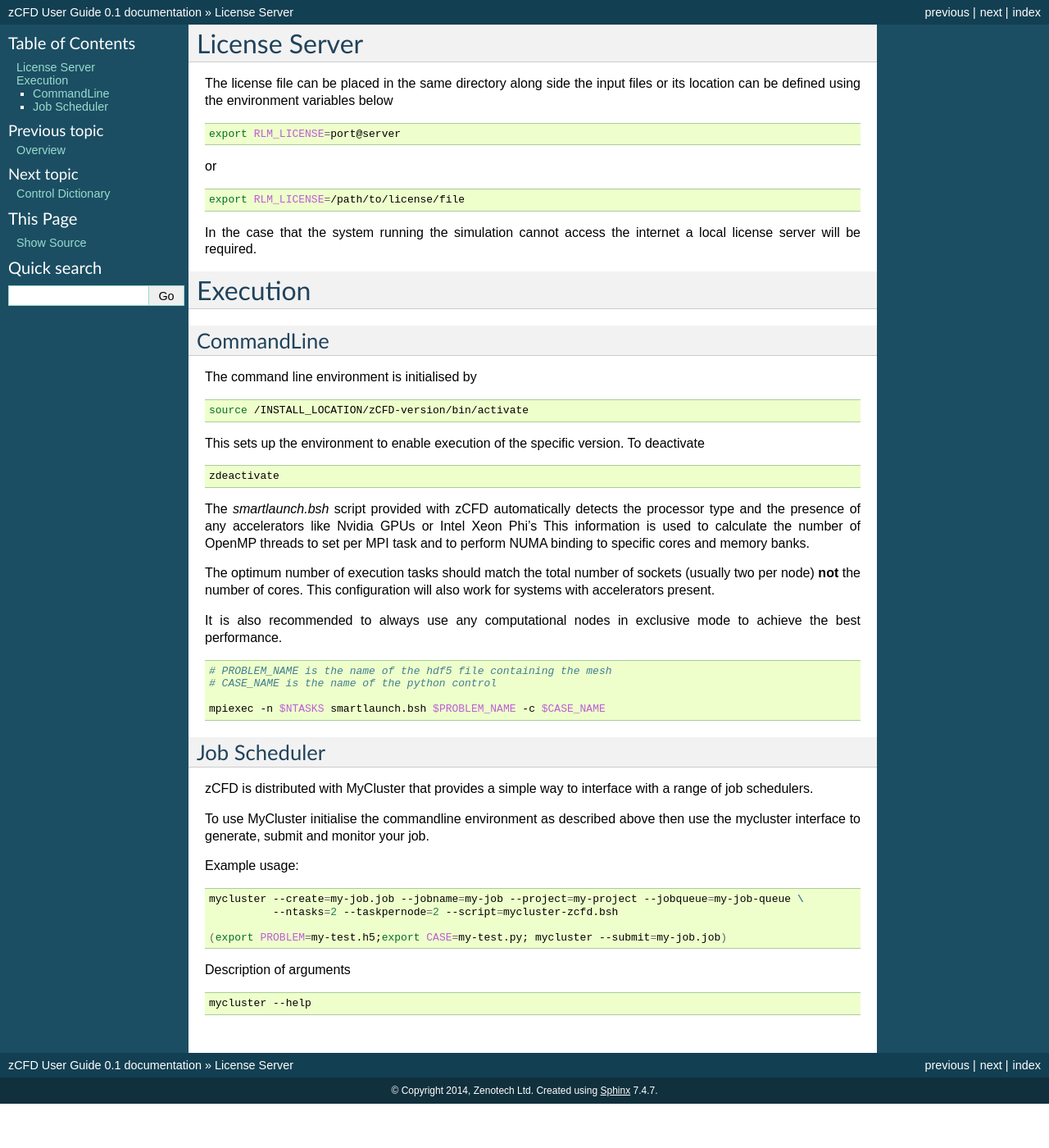
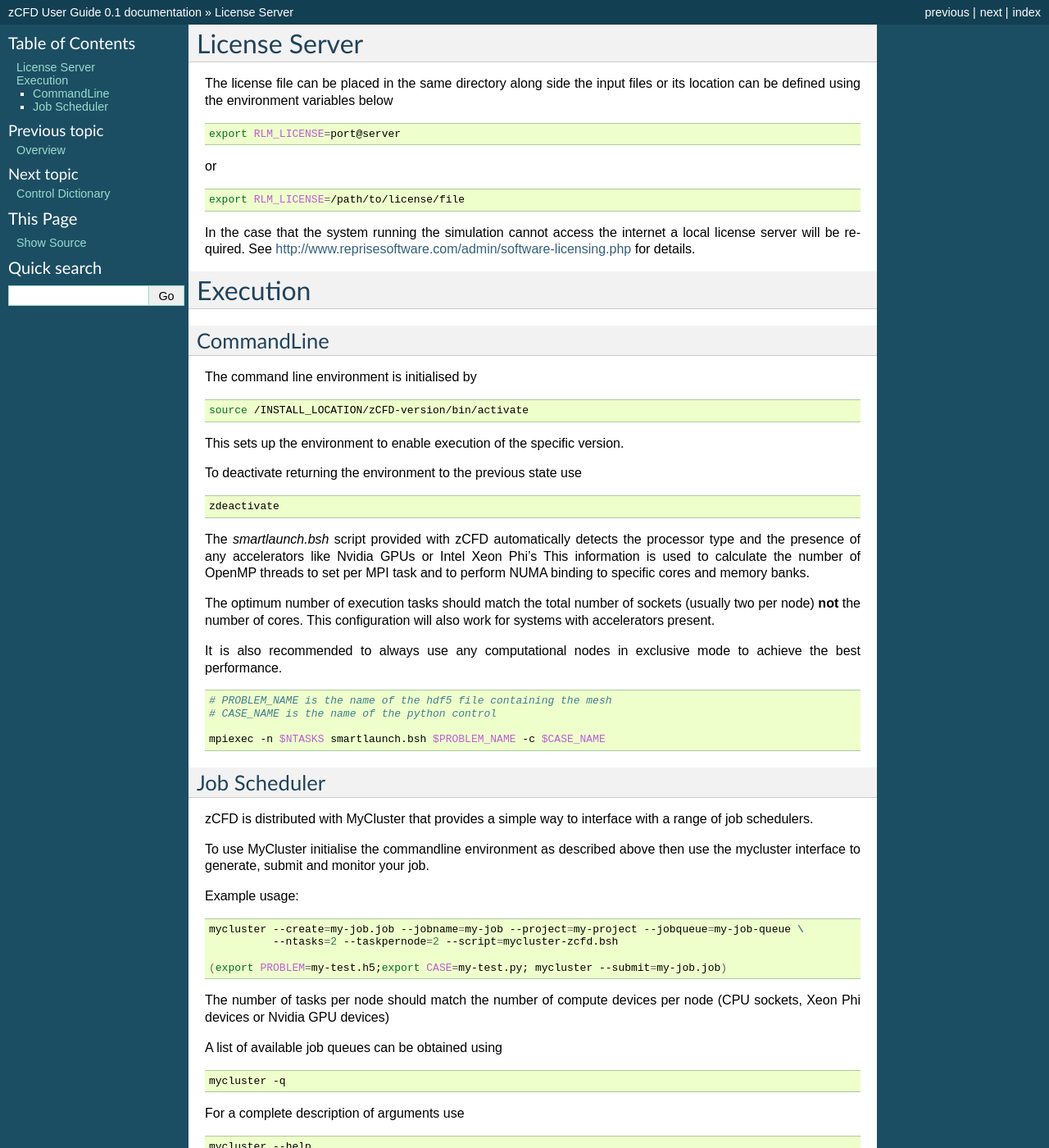
Before and after one commit to zCFD/zCFDguide, a Sphinx documentation site: the page built from docs/source/execution.rst, in a window 1280 px wide and 1400 px high. Shown: the whole window at 82% size. Built offline with Sphinx 7.4.7, drawn with Linux system fonts in a browser that asks for light colours; formulas are drawn with MathJax 3.

Commit message:
Added more info for mycluster usage

```diff
--- a/docs/source/execution.rst
+++ b/docs/source/execution.rst
@@ -13,9 +13,7 @@
 
 	export RLM_LICENSE=/path/to/license/file
 
-In the case that the system running the simulation cannot access the internet a local license server will be required.
-
-
+In the case that the system running the simulation cannot access the internet a local license server will be required. See http://www.reprisesoftware.com/admin/software-licensing.php for details.
 
 
 Execution
@@ -30,7 +28,9 @@
 
 	source /INSTALL_LOCATION/zCFD-version/bin/activate
 
-This sets up the environment to enable execution of the specific version. To deactivate
+This sets up the environment to enable execution of the specific version.
+
+To deactivate returning the environment to the previous state use
 
 .. code-block:: bash
 
@@ -67,7 +67,15 @@
 
 	(export PROBLEM=my-test.h5;export CASE=my-test.py; mycluster --submit=my-job.job)
 
-Description of arguments
+The number of tasks per node should match the number of compute devices per node (CPU sockets, Xeon Phi devices or Nvidia GPU devices)
+
+A list of available job queues can be obtained using
+
+.. code-block:: bash
+
+	mycluster -q
+
+For a complete description of arguments use
 
 .. code-block:: bash
 
```
